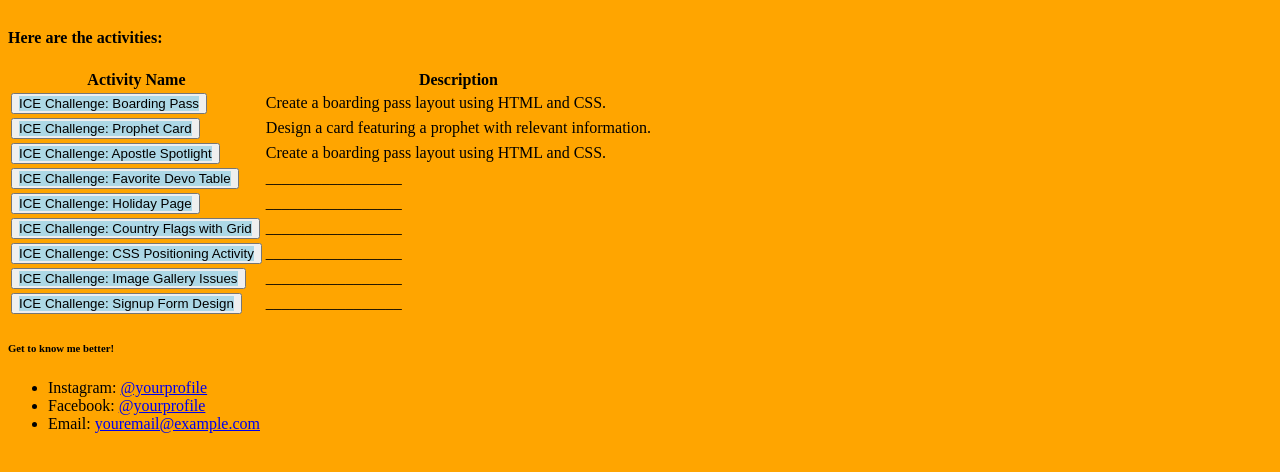
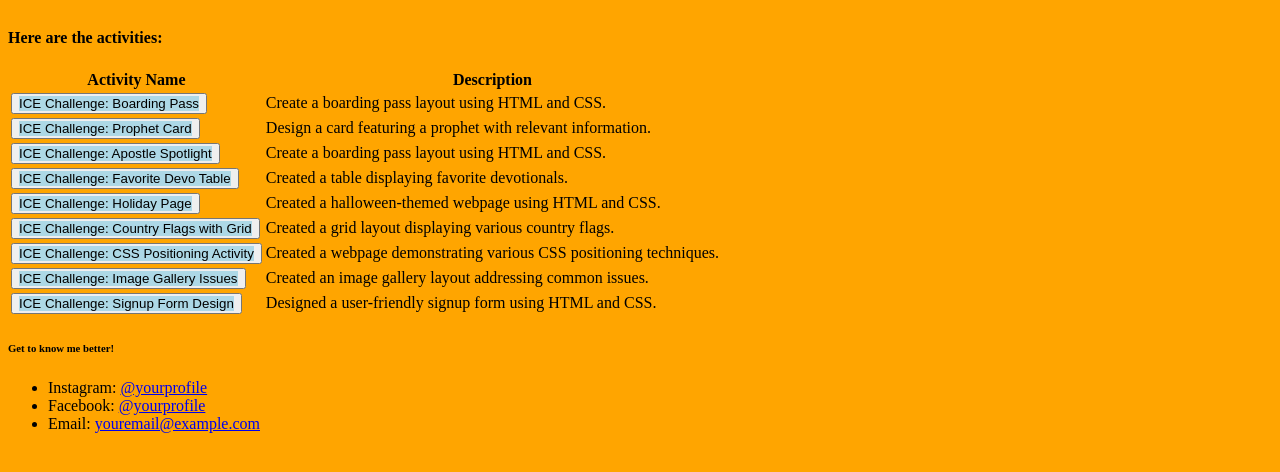
Before and after one commit to adamegbert3/WDD130, a plain HTML site: page portal_page/icelanding.html in a window 1280 px wide. Shown: the part 102-574 px from the top of the page. Drawn offline with Linux system fonts and the light colour scheme.

Commit message:
worked on all pages of portal page

```diff
--- a/portal_page/icelanding.html
+++ b/portal_page/icelanding.html
@@ -34,27 +34,27 @@
 
             <tr>
                 <td><button><a href="../ice/favdevo/favdevo.html">ICE Challenge: Favorite Devo Table</a></button></td>
-                <td>_________________</td>
+                <td>Created a table displaying favorite devotionals.</td>
             </tr>
             <tr>
                 <td><button><a href="../ice/holiday/index.html">ICE Challenge: Holiday Page</a></button></td>
-                <td>_________________</td>
+                <td>Created a halloween-themed webpage using HTML and CSS.</td>
             </tr>
             <tr>
                 <td><button><a href="../ice/flags/flags.html">ICE Challenge: Country Flags with Grid</a></button></td>
-                <td>_________________</td>
+                <td>Created a grid layout displaying various country flags.</td>
             </tr>
             <tr>
                 <td><button><a href="../ice/positioning/positioning.html">ICE Challenge: CSS Positioning Activity</a></button></td>
-                <td>_________________</td>
+                <td>Created a webpage demonstrating various CSS positioning techniques.</td>
             </tr>
             <tr>
                 <td><button><a href="../ice/image_gallery/index.html">ICE Challenge: Image Gallery Issues</a></button></td>
-                <td>_________________</td>
+                <td>Created an image gallery layout addressing common issues.</td>
             </tr>
             <tr>
                 <td><button><a href="../ice/signup_form/signup.html">ICE Challenge: Signup Form Design</a></button></td>
-                <td>_________________</td>
+                <td>Designed a user-friendly signup form using HTML and CSS.</td>
             </tr>
         </table>
     </main>
--- a/portal_page/portal_page.css
+++ b/portal_page/portal_page.css
@@ -4,6 +4,7 @@ body {
 img {
     border-radius: 100%;
     width: 50px;
+
 }
 header {
     display: grid;
@@ -27,7 +28,6 @@ main a {
 }
 nav {
     display: grid;
-    grid-template-columns: 1fr 1fr 1fr 1fr;
     gap: 10px;
     padding: 5px 5px 5px 5px;
     text-align: center;
@@ -37,7 +37,7 @@ nav {
 body h5 {
     text-align: center;
     padding: 5px;
-    font-size: 15px;
+    font-size: 21px;
 }
 button a {
     color: black;
```
Also changed, not shown: portal_page/aboutme.html (+2 -5 lines), portal_page/portal_page.html (+4 -1 lines).
